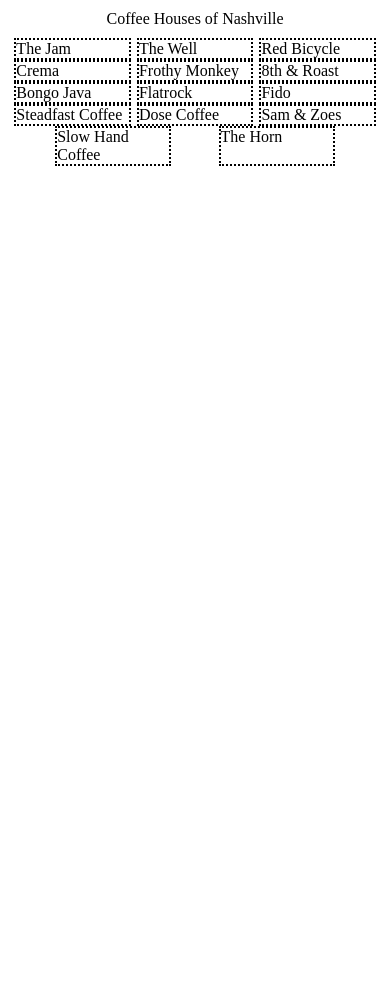
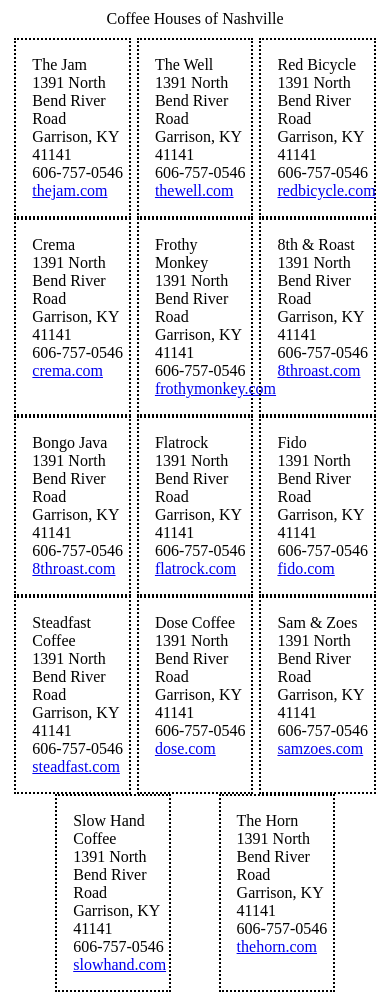
Before and after one commit to divinerankzero/css-flexbox, a plain HTML site: page index.html in a window 390 px wide. Before the commit the page ends 844 px from the top, so only its background shows below. Drawn offline with Linux system fonts and the light colour scheme.

Commit message:
filled in address and phone lists

```diff
--- a/index.html
+++ b/index.html
@@ -11,20 +11,132 @@
     <header class="pageHeader">Coffee Houses of Nashville</header>
 
     <article class="list">
-    <section class="shop">The Jam</section>
-    <section class="shop">The Well</section>
-    <section class="shop">Red Bicycle</section>
-    <section class="shop">Crema</section>
-    <section class="shop">Frothy Monkey</section>
-    <section class="shop">8th &amp; Roast</section>
-    <section class="shop">Bongo Java</section>
-    <section class="shop">Flatrock</section>
-    <section class="shop">Fido</section>
-    <section class="shop">Steadfast Coffee</section>
-    <section class="shop">Dose Coffee</section>
-    <section class="shop">Sam &amp; Zoes</section>
-    <section class="shop">Slow Hand Coffee</section>
-    <section class="shop">The Horn</section>
+    <section class="shop">
+        <ul>
+            <li>The Jam</li>
+            <li>1391  North Bend River Road</li>
+            <li>Garrison, KY 41141</li>
+            <li>606-757-0546</li>
+            <li><a href="#">thejam.com</a></li>
+        </ul>
+    </section>
+    <section class="shop">
+        <ul>
+            <li>The Well</li>
+            <li>1391  North Bend River Road</li>
+            <li>Garrison, KY 41141</li>
+            <li>606-757-0546</li>
+            <li><a href="#">thewell.com</a></li>
+        </ul>
+    </section>
+    <section class="shop">
+        <ul>
+            <li>Red Bicycle</li>
+            <li>1391  North Bend River Road</li>
+            <li>Garrison, KY 41141</li>
+            <li>606-757-0546</li>
+            <li><a href="#">redbicycle.com</a></li>
+        </ul>
+    </section>
+    <section class="shop">
+        <ul>
+            <li>Crema</li>
+            <li>1391  North Bend River Road</li>
+            <li>Garrison, KY 41141</li>
+            <li>606-757-0546</li>
+            <li><a href="#">crema.com</a></li>
+        </ul>
+    </section>
+    <section class="shop">
+        <ul>
+            <li>Frothy Monkey</li>
+            <li>1391  North Bend River Road</li>
+            <li>Garrison, KY 41141</li>
+            <li>606-757-0546</li>
+            <li><a href="#">frothymonkey.com</a></li>
+        </ul>
+    </section>
+    <section class="shop">
+        <ul>
+            <li>8th &amp; Roast</li>
+            <li>1391  North Bend River Road</li>
+            <li>Garrison, KY 41141</li>
+            <li>606-757-0546</li>
+            <li><a href="#">8throast.com</a></li>
+        </ul>
+    </section>
+    <section class="shop">
+        <ul>
+            <li>Bongo Java</li>
+            <li>1391  North Bend River Road</li>
+            <li>Garrison, KY 41141</li>
+            <li>606-757-0546</li>
+            <li><a href="#">8throast.com</a></li>
+        </ul>
+    </section>
+    <section class="shop">
+        <ul>
+            <li>Flatrock</li>
+            <li>1391  North Bend River Road</li>
+            <li>Garrison, KY 41141</li>
+            <li>606-757-0546</li>
+            <li><a href="#">flatrock.com</a></li>
+        </ul>
+    </section>
+    <section class="shop">
+        <ul>
+            <li>Fido</li>
+            <li>1391  North Bend River Road</li>
+            <li>Garrison, KY 41141</li>
+            <li>606-757-0546</li>
+            <li><a href="#">fido.com</a></li>
+        </ul>
+    </section>
+    <section class="shop">
+        <ul>
+            <li>Steadfast Coffee</li>
+            <li>1391  North Bend River Road</li>
+            <li>Garrison, KY 41141</li>
+            <li>606-757-0546</li>
+            <li><a href="#">steadfast.com</a></li>
+        </ul>
+    </section>
+    <section class="shop">
+        <ul>
+            <li>Dose Coffee</li>
+            <li>1391  North Bend River Road</li>
+            <li>Garrison, KY 41141</li>
+            <li>606-757-0546</li>
+            <li><a href="#">dose.com</a></li>
+        </ul>
+    </section>
+    <section class="shop">
+        <ul>
+            <li>Sam &amp; Zoes</li>
+            <li>1391  North Bend River Road</li>
+            <li>Garrison, KY 41141</li>
+            <li>606-757-0546</li>
+            <li><a href="#">samzoes.com</a></li>
+        </ul>
+    </section>
+    <section class="shop">
+        <ul>
+            <li>Slow Hand Coffee</li>
+            <li>1391  North Bend River Road</li>
+            <li>Garrison, KY 41141</li>
+            <li>606-757-0546</li>
+            <li><a href="#">slowhand.com</a></li>
+        </ul>
+    </section>
+    <section class="shop">
+        <ul>
+            <li>The Horn</li>
+            <li>1391  North Bend River Road</li>
+            <li>Garrison, KY 41141</li>
+            <li>606-757-0546</li>
+            <li><a href="#">thehorn.com</a></li>
+        </ul>
+    </section>
     </article>
 </body>
 </html>
--- a/style.css
+++ b/style.css
@@ -15,6 +15,11 @@ on two elements, and  then add additional CSS properties
     justify-content: space-evenly;
 }
 
+.list ul {
+    list-style-type: none;
+    padding-left: 1em;
+}
+
 .shop {
     border: 2px dotted black;
     width: 30%;
```
